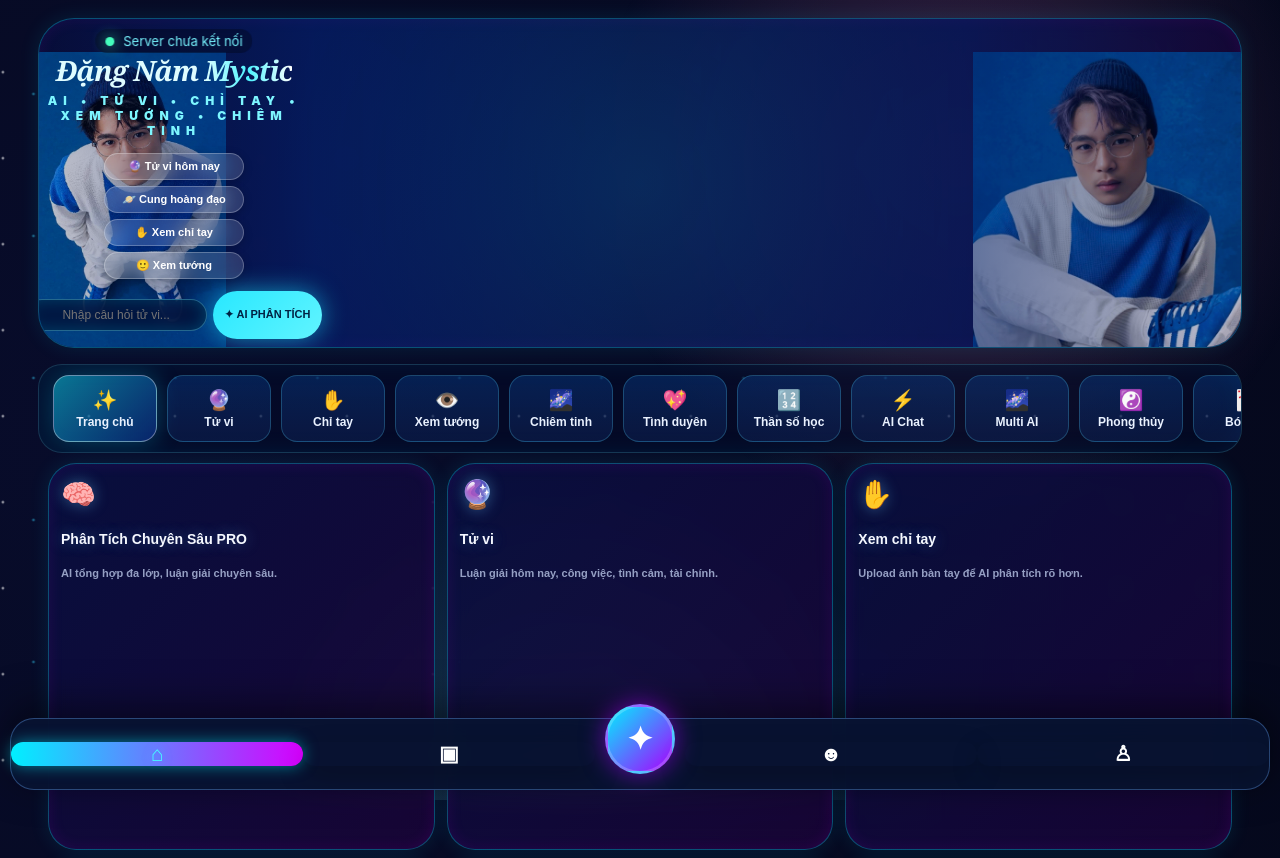
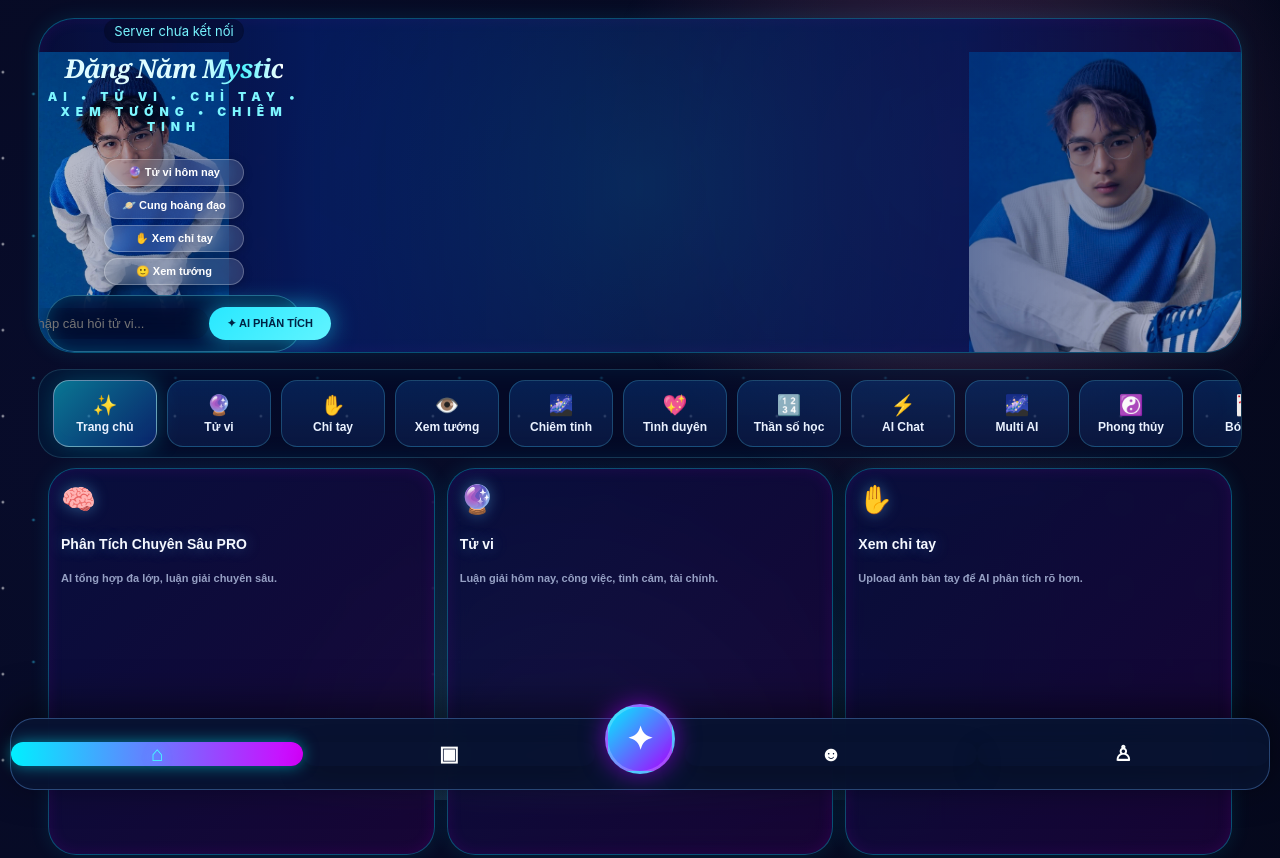
Before and after one commit to sybinh200996/tuvi, a website: page public/mobile.html in a window 1280 px wide. Shown: the top 858 px of the page. Drawn offline with nearby package versions, Linux system fonts and the light colour scheme; no server answers.

Commit message:
UI tweak: input wraps button, banner rounded top

```diff
--- a/public/mobile-style.css
+++ b/public/mobile-style.css
@@ -727,3 +727,79 @@ html, body {
   font-size: 11px !important;
   border-radius: 999px !important;
 }
+
+/* ========================================================
+   RE-TWEAK BANNER: ROUNDED TOP, LESS TOP SPACE, INLINE BUTTON
+======================================================== */
+
+/* 1. Bỏ màu xanh đậm phía trên, bo tròn 2 góc trên */
+.hero-wrap {
+  margin: 10px 10px 0 !important; /* Tạo khoảng hở tí xíu để thấy độ bo tròn */
+  padding: 15px 14px 15px !important; /* Cắt hoàn toàn khoảng đệm trên */
+  border-radius: 24px !important; /* Bo tròn cả 4 góc (hoặc ít nhất 2 góc trên) */
+}
+
+/* 2. Sắp xếp lại trạng thái và Title do cắt chiều cao */
+.status-row {
+  position: relative !important; /* Không dùng absolute nữa để nó chiếm không gian chuẩn xác */
+  top: 0 !important;
+  left: 0 !important;
+  transform: none !important;
+  display: inline-block !important;
+  margin: 0 auto 5px !important; /* Căn giữa và đẩy Title xuống 5px */
+}
+
+.hero-content {
+  display: flex !important;
+  flex-direction: column !important;
+  align-items: center !important;
+}
+
+.hero-content h1 {
+  margin-top: 5px !important; /* Vừa khít, không bị đè */
+  font-size: 26px !important;
+}
+
+/* 3. Nút AI Phân tích nằm TRONG khung nhập */
+.hero-search {
+  display: flex !important;
+  flex-direction: row !important;
+  align-items: center !important;
+  width: 95% !important;
+  max-width: 400px !important;
+  margin: 10px auto 0 !important;
+  padding: 4px 4px 4px 15px !important; /* Đệm trái cho chữ, đệm phải/trên/dưới bao nút */
+  background: rgba(0, 8, 40, 0.75) !important;
+  border-radius: 999px !important; /* Khung tròn 2 đầu */
+  border: 1px solid rgba(91, 225, 255, 0.4) !important;
+  box-shadow: inset 0 0 15px rgba(0, 221, 255, 0.2) !important;
+  backdrop-filter: blur(10px) !important;
+  gap: 0 !important; /* Xoá khoảng cách rời rạc */
+}
+
+.hero-search input {
+  flex: 1 !important;
+  background: transparent !important;
+  border: none !important;
+  box-shadow: none !important;
+  padding: 8px 5px 8px 0 !important;
+  color: #dbfbff !important;
+  font-size: 13px !important;
+  text-align: left !important;
+}
+
+.hero-search input:focus {
+  outline: none !important;
+}
+
+.hero-search button {
+  flex: 0 0 auto !important;
+  padding: 10px 18px !important;
+  border-radius: 999px !important;
+  background: linear-gradient(135deg, #28e8ff, #61f4ff) !important;
+  color: #002244 !important;
+  font-size: 11px !important;
+  font-weight: 700 !important;
+  border: none !important;
+  margin: 0 !important;
+}
--- a/public/mobile.html
+++ b/public/mobile.html
@@ -11,7 +11,7 @@
   <meta name="description" content="Đặng Năm Mystic NAM46 - trợ lý AI chuyên nghiệp, AI chat, tử vi, chỉ tay, xem tướng và công cụ tham khảo trên mobile." />
   <link rel="manifest" href="manifest.webmanifest" />
   <link rel="icon" href="assets/icon.svg" />
-  <link rel="stylesheet" href="mobile-style.css?v=1791302121562" />
+  <link rel="stylesheet" href="mobile-style.css?v=1791302435670" />
   <title>Đặng Năm Mystic Mobile</title>
 </head>
 <body>
```
